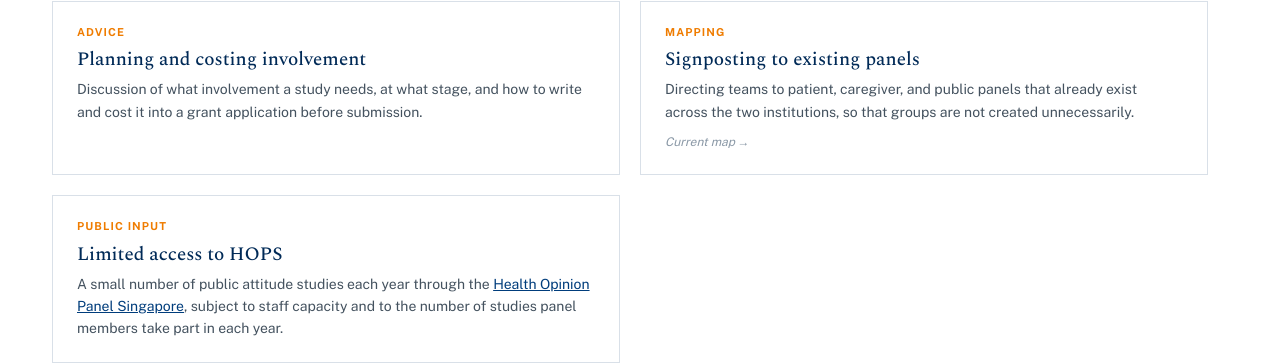
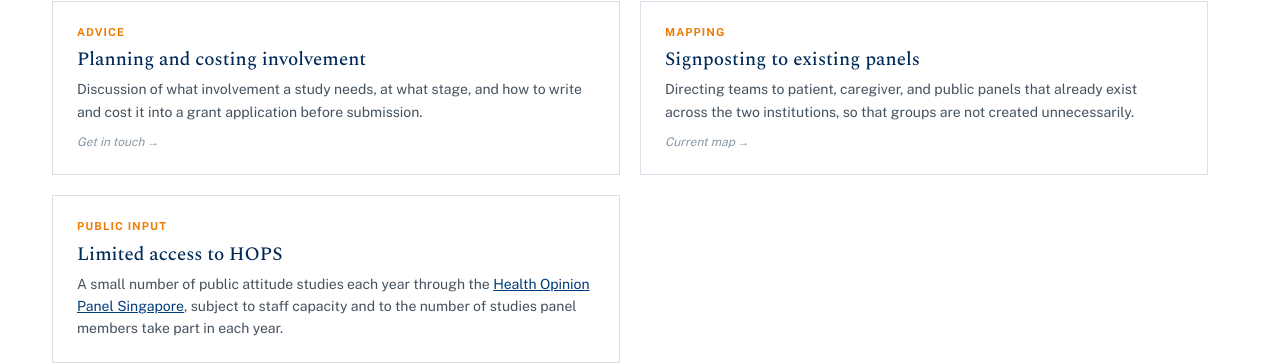
Before and after one commit to earp-lab/pact-lab, a Jekyll site: the page built from services.html, in a window 1280 px wide and 900 px high, scrolled down 437 px. Shown: the part 125-489 px from the top of the window. Built offline with Jekyll 4.4.1, drawn with Linux system fonts in a browser that asks for light colours.

Commit message:
Add files via upload

```diff
--- a/services.html
+++ b/services.html
@@ -15,11 +15,12 @@
       <h2>Now</h2>
       <p class="intro">Available to research teams at NUS Medicine and NUHS now, within the capacity of the Lab's two directors while recruitment is underway.</p>
       <div class="reslist">
-        <div class="rescard">
+        <a class="rescard" href="{{ '/contact/' | relative_url }}">
           <p class="rtype">Advice</p>
           <h3>Planning and costing involvement</h3>
           <p>Discussion of what involvement a study needs, at what stage, and how to write and cost it into a grant application before submission.</p>
-        </div>
+          <p class="pending">Get in touch &rarr;</p>
+        </a>
         <a class="rescard" href="{{ '/mapping/' | relative_url }}">
           <p class="rtype">Mapping</p>
           <h3>Signposting to existing panels</h3>
```
